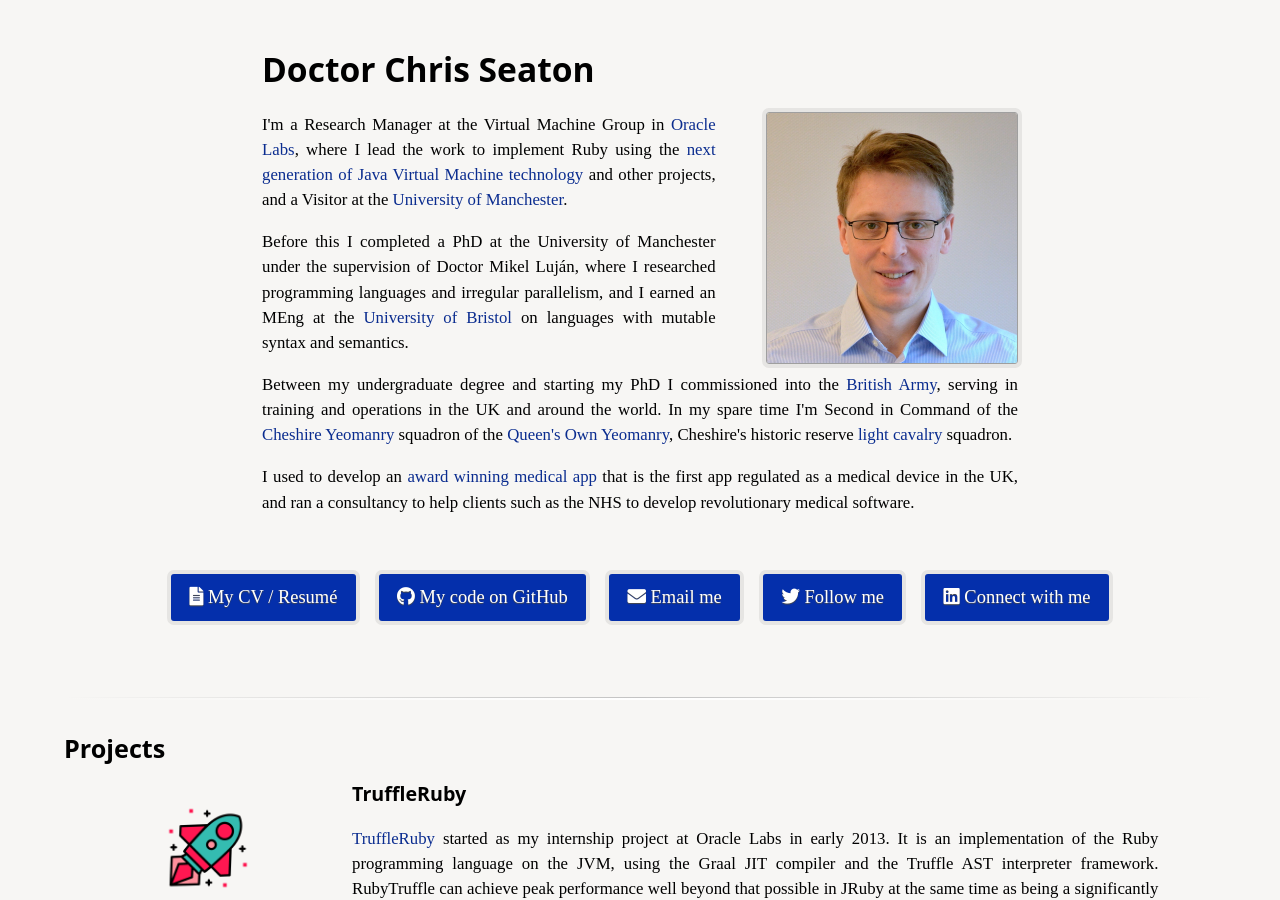
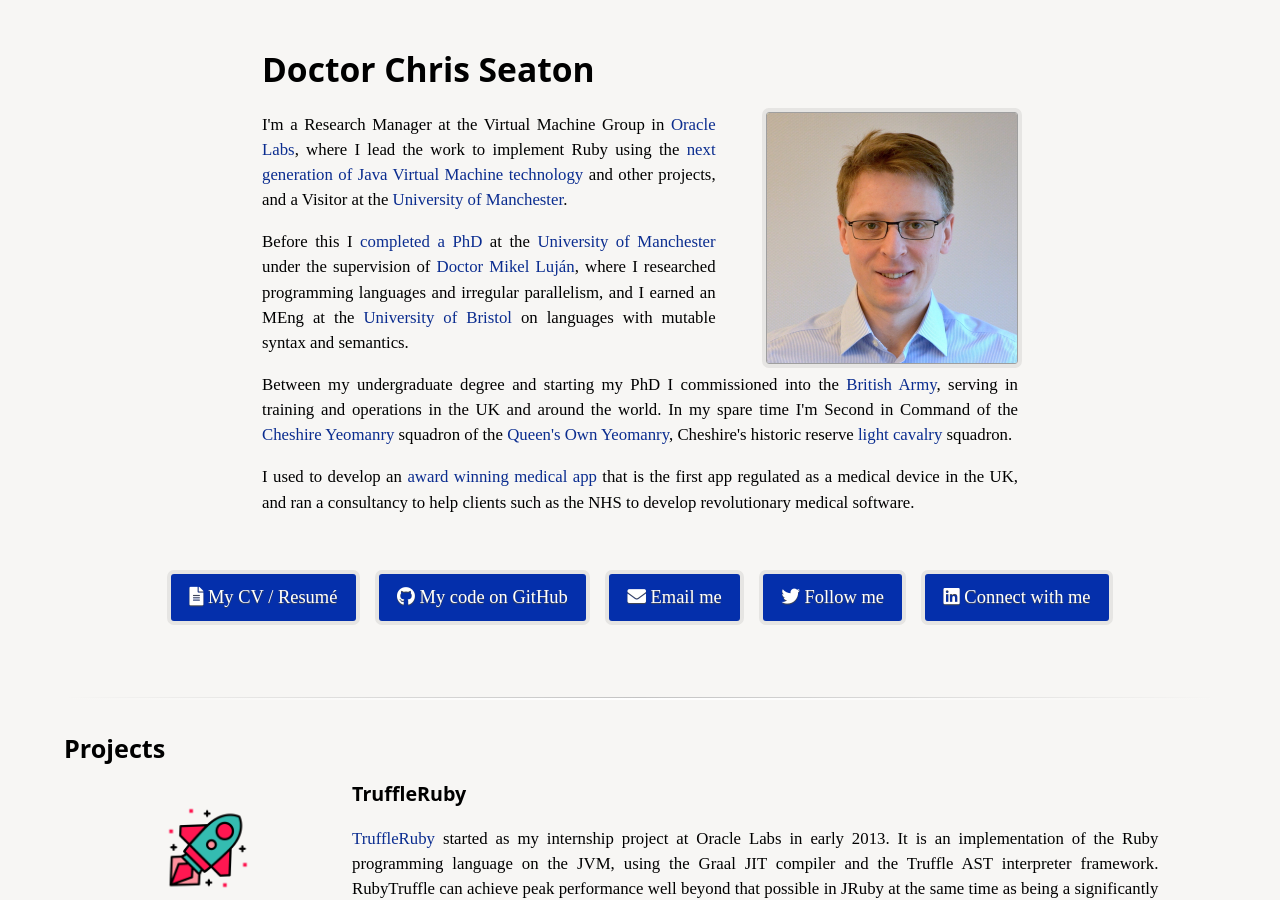
Before and after one commit to chrisseaton/chrisseaton.github.io, a Jekyll site: the page built from index.md, in a window 1280 px wide and 900 px high. Built offline with Jekyll 4.4.1, drawn with Linux system fonts in a browser that asks for light colours; nearby versions of some CDN libraries; some web fonts are replaced; some of the changed lines change nothing that is shown.

Commit message:
More links in introduction

```diff
--- a/index.md
+++ b/index.md
@@ -19,8 +19,8 @@
 Machine technology</a> and other projects, and a Visitor at the <a href="http://www.manchester.ac.uk/">University of
 Manchester</a>.</p>
 
-<p>Before this I completed a PhD at the University of
-Manchester under the supervision of Doctor Mikel Luján, where I researched programming languages and irregular
+<p>Before this I <a href="phd/">completed a PhD</a> at the <a href="http://www.manchester.ac.uk/">University of
+Manchester</a> under the supervision of <a href="http://apt.cs.manchester.ac.uk/people/mlujan/">Doctor Mikel Luján</a>, where I researched programming languages and irregular
 parallelism, and I earned an MEng at the <a href="http://www.bristol.ac.uk/">University of Bristol</a> on languages with mutable syntax and semantics.</p>
 
 <p>Between my undergraduate degree and starting my PhD I commissioned into the
```
